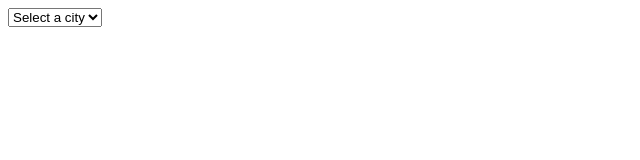
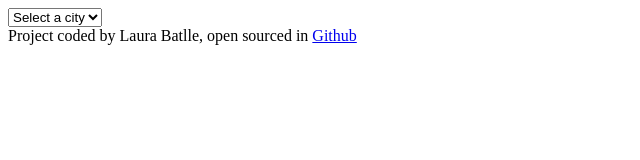
Before and after one commit to laurabatlle/worldclock, a plain HTML site: page index.html in a window 1280 px wide. Shown: the whole page, without its empty margins (0-640 px from the left). Drawn offline with nearby package versions, Linux system fonts and the light colour scheme.

Commit message:
added footer

```diff
--- a/index.html
+++ b/index.html
@@ -15,6 +15,13 @@
       <option value="Asia/Tokyo">Tokyo 🇯🇵</option>
       <option value="Pacific/Sidney">Sidney 🇦🇺</option>
     </select>
+
+    <footer>
+      Project coded by Laura Batlle, open sourced in
+      <a href="https://github.com/laurabatlle/worldclock" target="_blank">
+        Github</a
+      >
+    </footer>
   </body>
   <script src="javascript/index.js"></script>
 </html>
```
